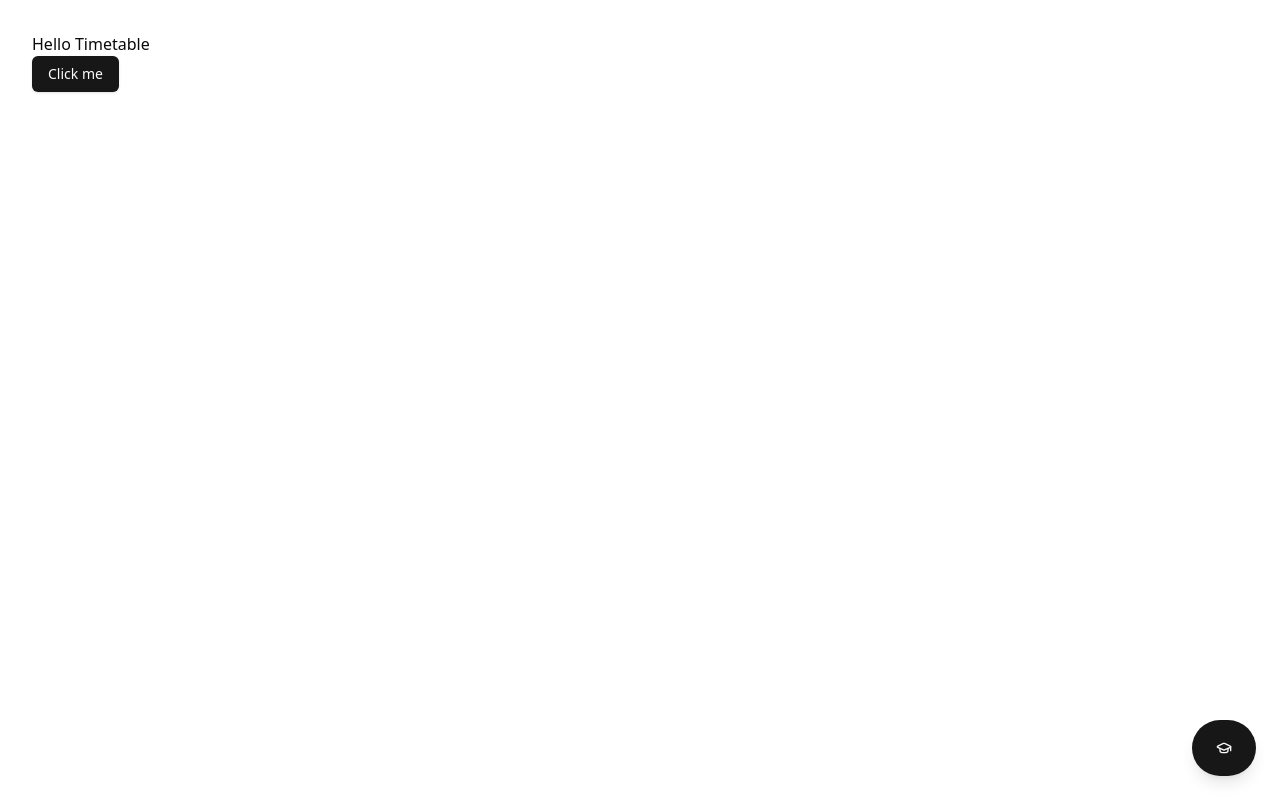
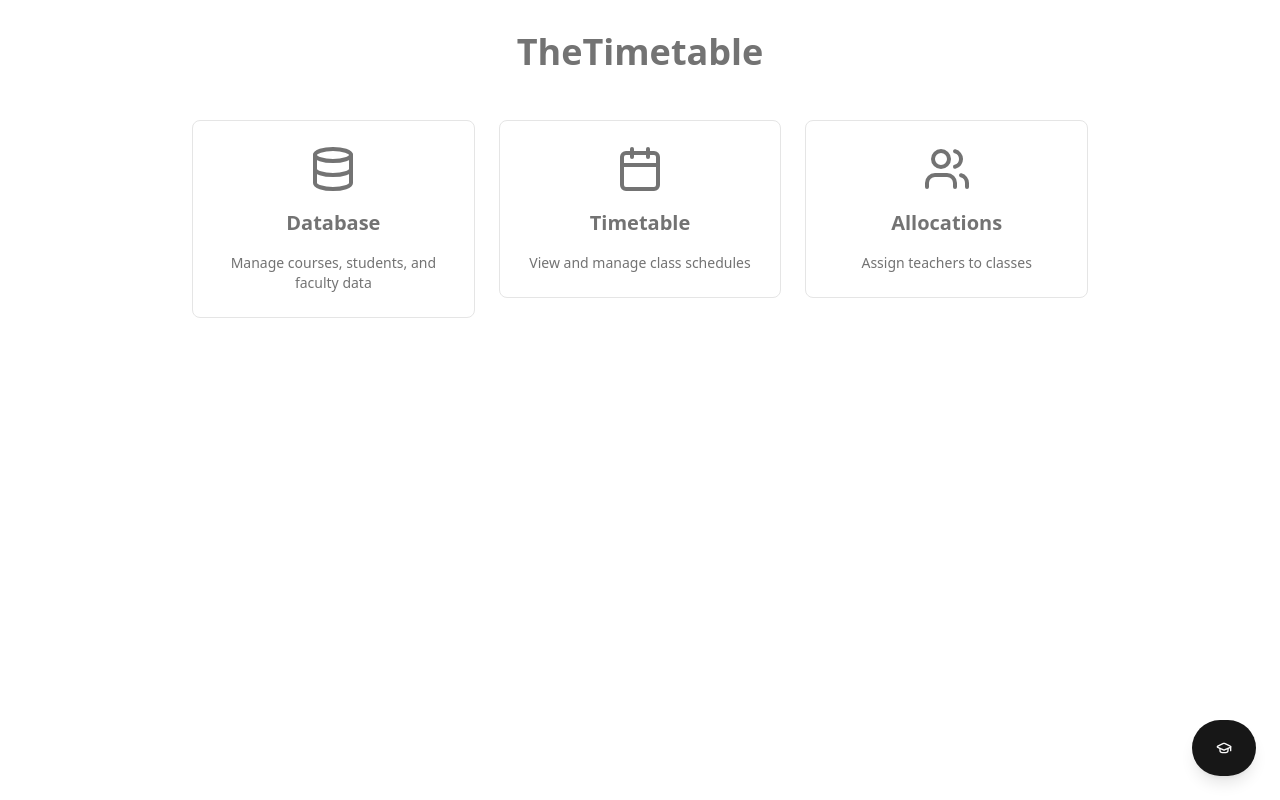
Before and after one commit to ntholi/timetable-maker, a Next.js app: page / in a window 1280 px wide. Built offline with nearby package versions, Linux system fonts and the light colour scheme.

Commit message:
init home page

```diff
--- a/src/app/page.tsx
+++ b/src/app/page.tsx
@@ -1,10 +1,70 @@
-import { Button } from '@/components/ui/button';
+import { Database, Calendar, Users, LucideIcon } from 'lucide-react';
+import Link from 'next/link';
+export default function Home() {
+  const navItems = [
+    {
+      href: '/database',
+      icon: Database,
+      title: 'Database',
+      description: 'Manage courses, students, and faculty data',
+    },
+    {
+      href: '/timetable',
+      icon: Calendar,
+      title: 'Timetable',
+      description: 'View and manage class schedules',
+    },
+    {
+      href: '/allocations',
+      icon: Users,
+      title: 'Allocations',
+      description: 'Assign teachers to classes',
+    },
+  ];
 
-export default function Home() {
   return (
     <main className='min-h-screen p-8'>
-      <h1>Hello Timetable</h1>
-      <Button>Click me</Button>
+      <h1 className='text-4xl font-bold text-center mb-12 text-muted-foreground'>
+        TheTimetable
+      </h1>
+
+      <div className='max-w-4xl mx-auto grid grid-cols-1 md:grid-cols-3 gap-6'>
+        {navItems.map((item) => (
+          <NavCard key={item.href} {...item} />
+        ))}
+      </div>
     </main>
   );
 }
+
+interface NavCardProps {
+  href: string;
+  icon: LucideIcon;
+  title: string;
+  description: string;
+}
+
+export function NavCard({
+  href,
+  icon: Icon,
+  title,
+  description,
+}: NavCardProps) {
+  return (
+    <Link href={href}>
+      <div className='group transition-transform duration-200 cursor-pointer'>
+        <div className='border rounded-lg p-6 hover:border-primary/40 hover:shadow-lg'>
+          <div className='flex flex-col items-center space-y-4'>
+            <Icon className='h-12 w-12 text-muted-foreground group-hover:text-primary' />
+            <h2 className='text-xl font-semibold text-muted-foreground'>
+              {title}
+            </h2>
+            <p className='text-sm text-center text-muted-foreground'>
+              {description}
+            </p>
+          </div>
+        </div>
+      </div>
+    </Link>
+  );
+}
```
